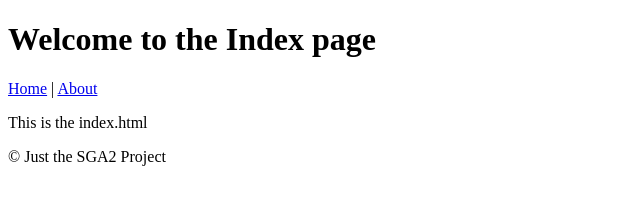
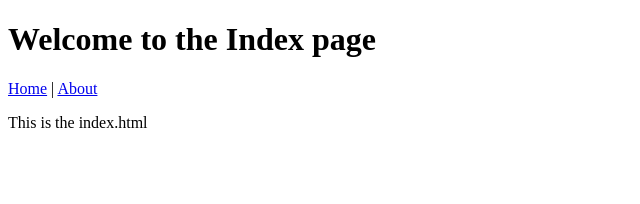
Before and after one commit to Cario/SDP_SGA2, a plain HTML site: page index.html in a window 1280 px wide. Shown: the whole page, without its empty margins (0-640 px from the left). Drawn offline with Linux system fonts and the light colour scheme.

Commit message:
Revert "adding temporary commit"
This reverts commit e5a10fe36b8208357c38f70012b6e2bb48e68fd0.

```diff
--- a/index.html
+++ b/index.html
@@ -15,9 +15,5 @@
     <main>
         <p>This is the index.html</p>
     </main>
-
-    <footer>
-        <p>&copy; Just the SGA2 Project</p>
-    </footer>
 </body>
 </html>
```
